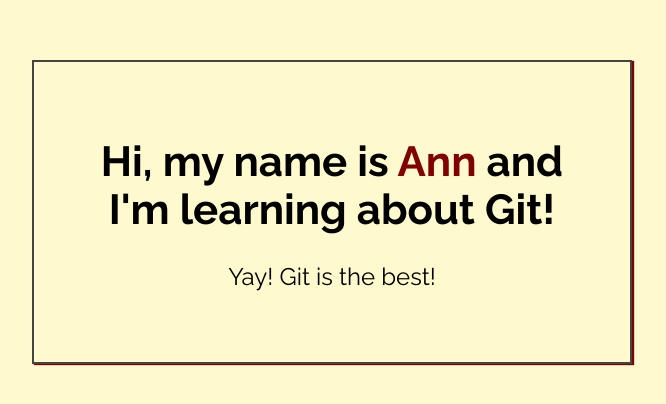
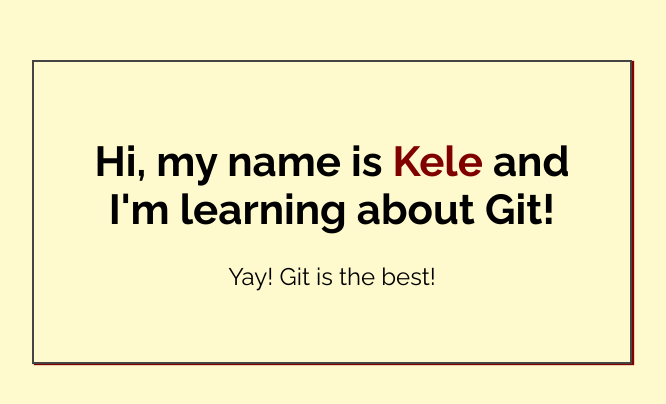
Before and after one commit to KeEHunt/web-design-for-my-first-repo, a plain HTML site: page index.html in a window 1280 px wide. Shown: the part 188-592 px from the top of the page, without its empty margins (308-974 px from the left). Drawn offline with Linux system fonts and the light colour scheme.

Commit message:
Added name to index.html

```diff
--- a/index.html
+++ b/index.html
@@ -1,4 +1,4 @@
-<!DOCTYPE html>
+  <!DOCTYPE html>
 <html lang="en">
 
 <head>
@@ -14,7 +14,7 @@
 <body>
 
     <div class="greeting">
-        <h1>Hi, my name is <span class="highlight">Ann</span> and I'm learning about Git! </h1>
+        <h1>Hi, my name is <span class="highlight">Kele</span> and I'm learning about Git! </h1>
 
         <p>Yay! Git is the best!</p>
     </div>
```
